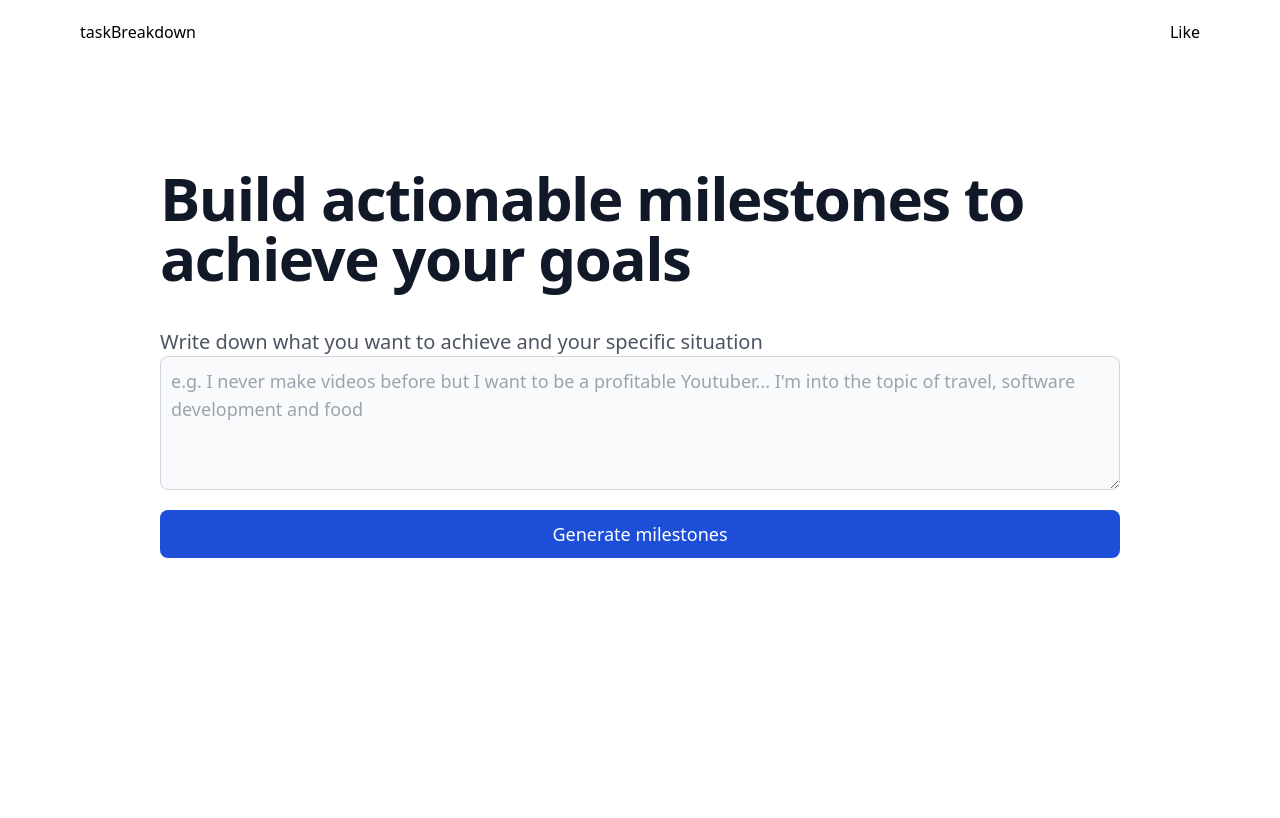
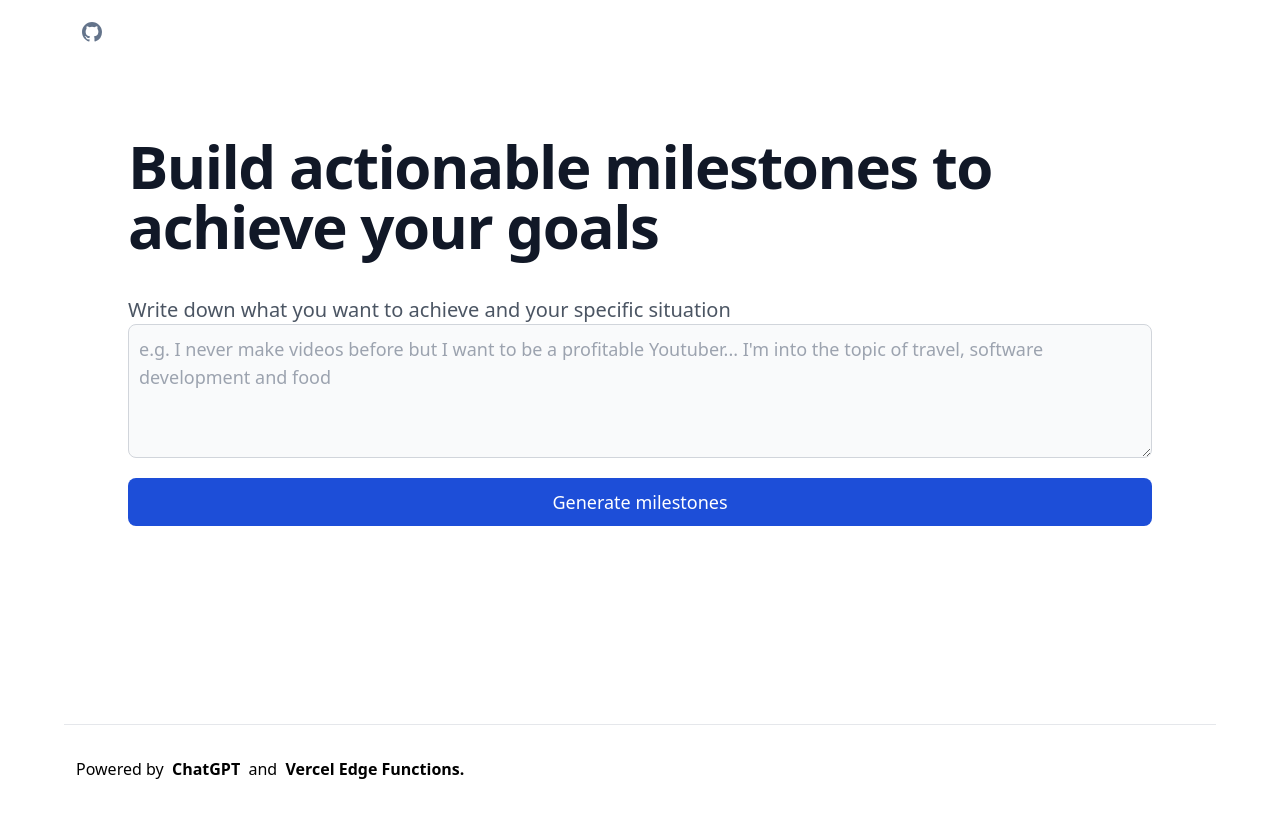
Before and after one commit to iamseye/task-ai, a Next.js app: page / in a window 1280 px wide. Shown: the top 818 px of the page. Built offline with nearby package versions, Linux system fonts and the light colour scheme.

Commit message:
added: footer and github

```diff
--- /dev/null
+++ b/components/Footer.component.tsx
@@ -0,0 +1,27 @@
+const Footer = () => {
+  return (
+    <footer className="text-center h-16 sm:h-20 w-full sm:pt-2 pt-4 border-t mt-3 flex sm:flex-row flex-col justify-between items-center px-3 space-y-3 sm:mb-0 mb-3">
+      <div>
+        Powered by &nbsp;
+        <a
+          href="https://openai.com/blog/chatgpt"
+          target="_blank"
+          rel="noreferrer"
+          className="font-bold hover:underline transition underline-offset-2"
+        >
+          ChatGPT
+        </a>
+        &nbsp; and &nbsp;
+        <a
+          href="https://vercel.com/"
+          target="_blank"
+          rel="noreferrer"
+          className="font-bold hover:underline transition underline-offset-2"
+        >
+          Vercel Edge Functions.
+        </a>
+      </div>
+    </footer>
+  );
+};
+export default Footer;
--- a/components/Header.component.tsx
+++ b/components/Header.component.tsx
@@ -1,10 +1,21 @@
 import React from 'react';
+import Link from 'next/link';
 
 export default function Header() {
   return (
     <header className="flex xs:flex-row justify-between items-center w-full mt-3 pb-7 sm:px-4 px-2 border-gray-500 gap-2">
-      <h1>taskBreakdown</h1>
-      <p>Like</p>
+      <Link
+        href="https://github.com/iamseye/task-ai"
+        className="group"
+        aria-label="milestones on GitHub"
+      >
+        <svg
+          aria-hidden="true"
+          className="h-6 w-6 fill-slate-500 group-hover:fill-slate-700"
+        >
+          <path d="M12 2C6.477 2 2 6.484 2 12.017c0 4.425 2.865 8.18 6.839 9.504.5.092.682-.217.682-.483 0-.237-.008-.868-.013-1.703-2.782.605-3.369-1.343-3.369-1.343-.454-1.158-1.11-1.466-1.11-1.466-.908-.62.069-.608.069-.608 1.003.07 1.531 1.032 1.531 1.032.892 1.53 2.341 1.088 2.91.832.092-.647.35-1.088.636-1.338-2.22-.253-4.555-1.113-4.555-4.951 0-1.093.39-1.988 1.029-2.688-.103-.253-.446-1.272.098-2.65 0 0 .84-.27 2.75 1.026A9.564 9.564 0 0 1 12 6.844a9.59 9.59 0 0 1 2.504.337c1.909-1.296 2.747-1.027 2.747-1.027.546 1.379.202 2.398.1 2.651.64.7 1.028 1.595 1.028 2.688 0 3.848-2.339 4.695-4.566 4.943.359.309.678.92.678 1.855 0 1.338-.012 2.419-.012 2.747 0 .268.18.58.688.482A10.02 10.02 0 0 0 22 12.017C22 6.484 17.522 2 12 2Z" />
+        </svg>
+      </Link>
     </header>
   );
 }
--- a/pages/index.tsx
+++ b/pages/index.tsx
@@ -1,6 +1,6 @@
 import Head from 'next/head';
 import { Inter } from 'next/font/google';
-import { useState, SyntheticEvent, useRef } from 'react';
+import { useState, SyntheticEvent } from 'react';
 
 import Header from '@/components/Header.component';
 import GoalInputForm from '@/components/GoalInputForm.component';
@@ -8,6 +8,7 @@
 import Quote from '@/components/Quote.component';
 import { ENCOURAGE_FORMAT } from '@/utils/open-ai';
 import { useScrollToView } from '@/utils/hooks';
+import Footer from '@/components/Footer.component';
 
 const inter = Inter({ subsets: ['latin'] });
 
@@ -67,13 +68,13 @@
   return (
     <div className="flex max-w-6xl mx-auto flex-col items-center justify-center py-2 min-h-screen">
       <Head>
-        <title>Task breakdown</title>
+        <title>Build Milestones</title>
         <meta name="description" content="Generated by create next app" />
         <meta name="viewport" content="width=device-width, initial-scale=1" />
         <link rel="icon" href="/favicon.ico" />
       </Head>
       <Header />
-      <main className="flex flex-col align-middle p-24 min-h-screen">
+      <main className="flex flex-col align-middle p-16 min-h-[80vh]">
         <div>
           <h1 className="text-4xl font-bold tracking-tight text-gray-900 sm:text-6xl">
             Build actionable milestones to achieve your goals
@@ -107,6 +108,7 @@
           )}
         </div>
       </main>
+      <Footer />
     </div>
   );
 }
```
